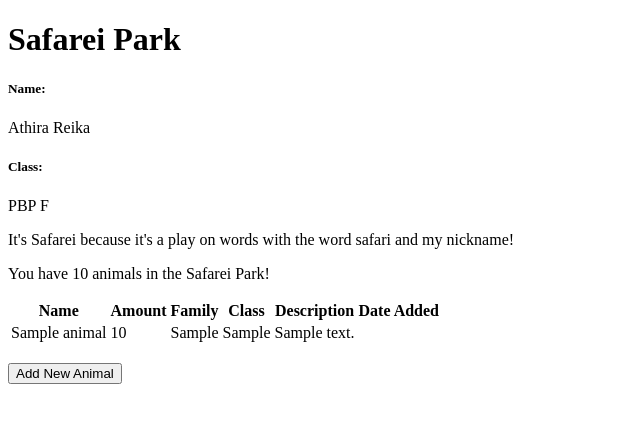
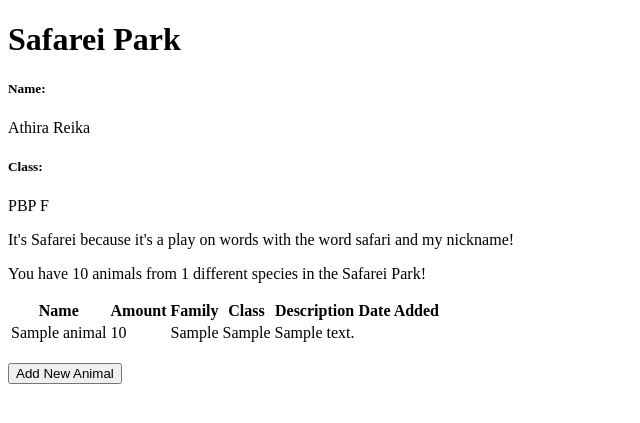
Before and after one commit to reikathr/safarei-park, a Django app: page / in a window 1280 px wide. Shown: the top 423 px of the page, without its empty margins (0-640 px from the left). Run offline with Django 4.2, Linux system fonts and the light colour scheme; tables that the repository leaves empty hold one stand-in row (values such as "Sample post").

Commit message:
finished tugas 3

```diff
--- a/main/templates/main.html
+++ b/main/templates/main.html
@@ -9,7 +9,7 @@
         <h5>Class:</h5>
         <p>{{class}}</p>
         <p>It's Safarei because it's a play on words with the word safari and my nickname!</p>
-        <p>You have {{animal_sum}} animals in the Safarei Park!</p>
+        <p>You have {{animal_sum}} animals from {{species_sum}} different species in the Safarei Park!</p>
 
     <table>
         <tr>
--- a/main/views.py
+++ b/main/views.py
@@ -8,12 +8,14 @@ from django.core import serializers
 def show_main(request):
     animals = Animal.objects.all()
     animal_sum = 0
+    species_sum = animals.count
     for animal in animals:
         animal_sum += animal.amount
 
     context = {
-        'name': 'Athira Reika', # Nama kamu
-        'class': 'PBP F', # Kelas PBP kamu
+        'name': 'Athira Reika',
+        'class': 'PBP F',
+        'species_sum': species_sum,
         'animal_sum': animal_sum,
         'animals': animals
     }
```
Also changed, not shown: README.md.
